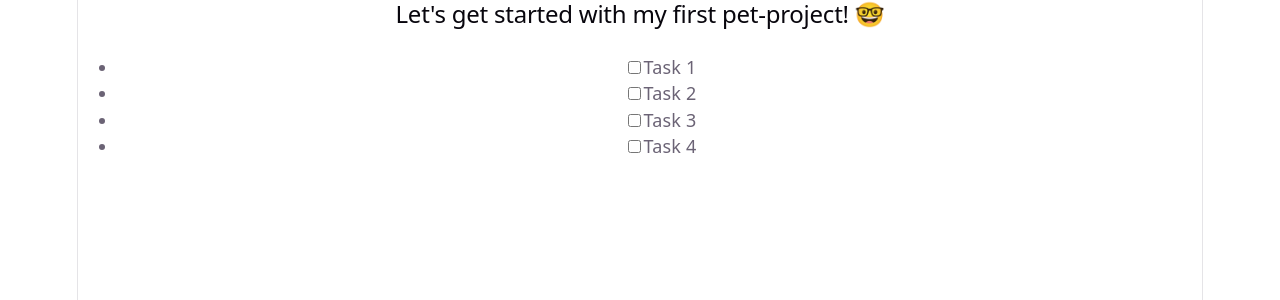
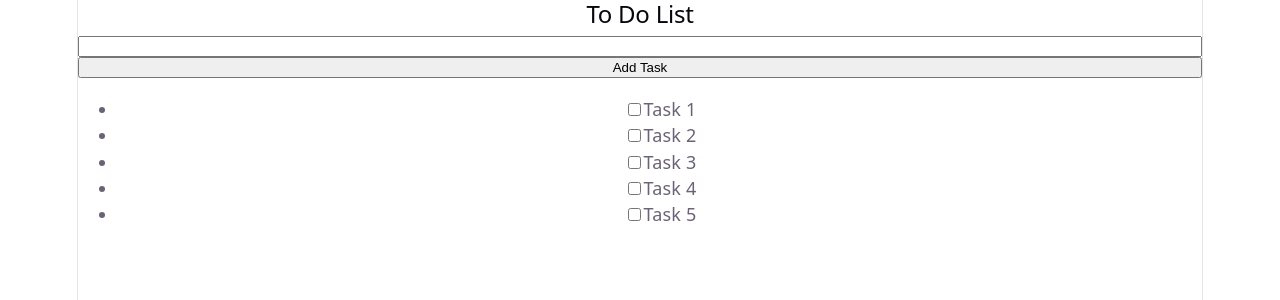
Before and after one commit to vergiene/todo-app, a React (Vite) app: page / in a window 1280 px wide. Shown: the top 300 px of the page. Built offline with nearby package versions, Linux system fonts and the light colour scheme.

Commit message:
Add task creation via form (button + Enter key)

```diff
--- a/src/App.jsx
+++ b/src/App.jsx
@@ -1,15 +1,43 @@
 // import './App.css'
+import { useState } from "react";
 
 function App() {
-  const tasks = [
+  const [tasks, setTasks] = useState([
     {id: 1, content: 'Task 1', done: false},
     {id: 2, content: 'Task 2', done: false},
     {id: 3, content: 'Task 3', done: false},
     {id: 4, content: 'Task 4', done: false},
-  ]
+    {id: 5, content: 'Task 5', done: false},
+  ]);
+  const [newTask, setNewTask] = useState('');
+
+  function handleInput(e) {
+    setNewTask(e.target.value);
+  }
+
+  function handleAddTask() {
+    if (newTask.trim() === '') return;
+    const addedTask = {
+      id: Date.now(),
+      content: newTask,
+      done: false
+    };
+    const updatedTasks = [...tasks, addedTask];
+    setTasks(updatedTasks);
+    setNewTask('');
+  }
+
+  function handleKeyDown(e) {
+    if (e.key === 'Enter') {
+      handleAddTask();
+    }
+  }
+
   return (
     <>
-      <h2>Let's get started with my first pet-project! 🤓</h2>
+      <h2>To Do List</h2>
+      <input type="text" value={newTask} onChange={handleInput} onKeyDown={handleKeyDown}/>
+      <button type="button" onClick={handleAddTask}>Add Task</button>
       <ul>
         {tasks.map(task => (<li key={task.id}>
           <input type="checkbox" id={task.id} checked={task.done}/>
```
